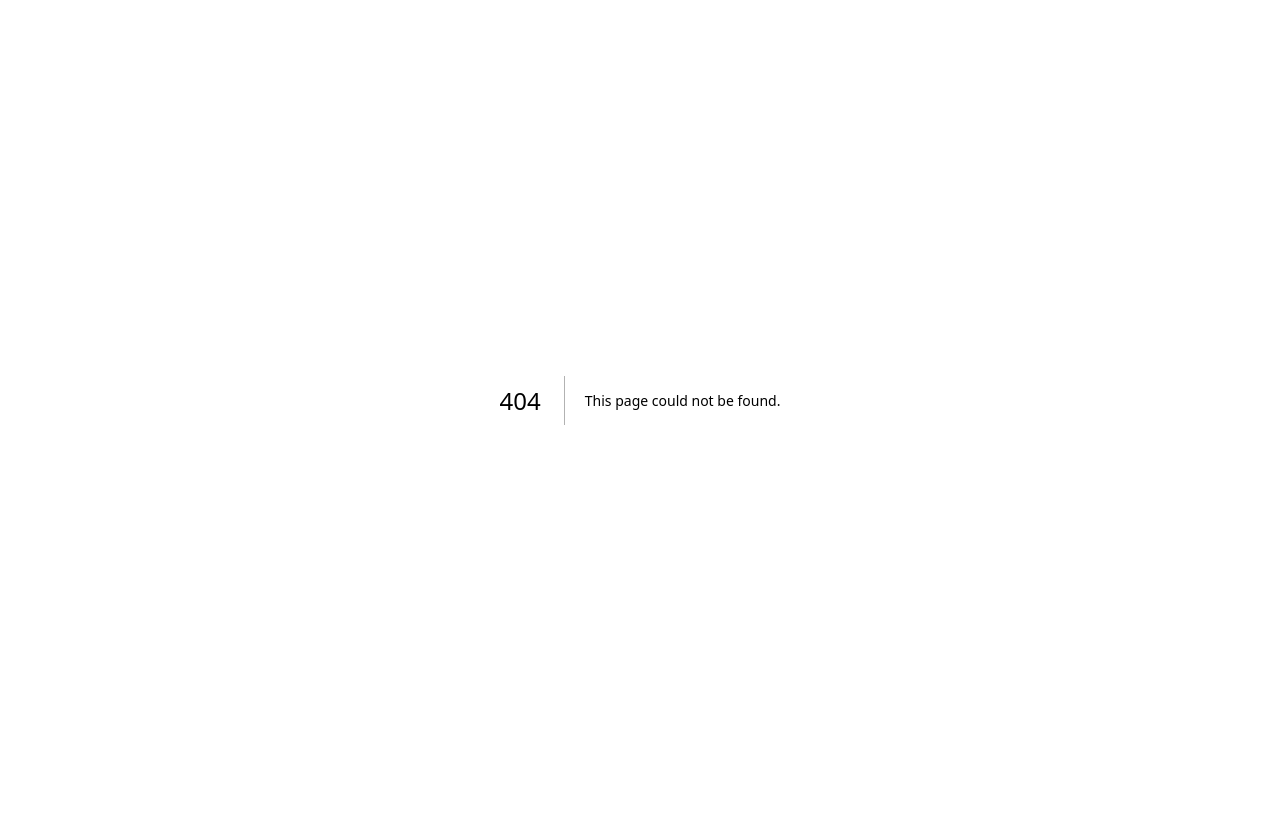
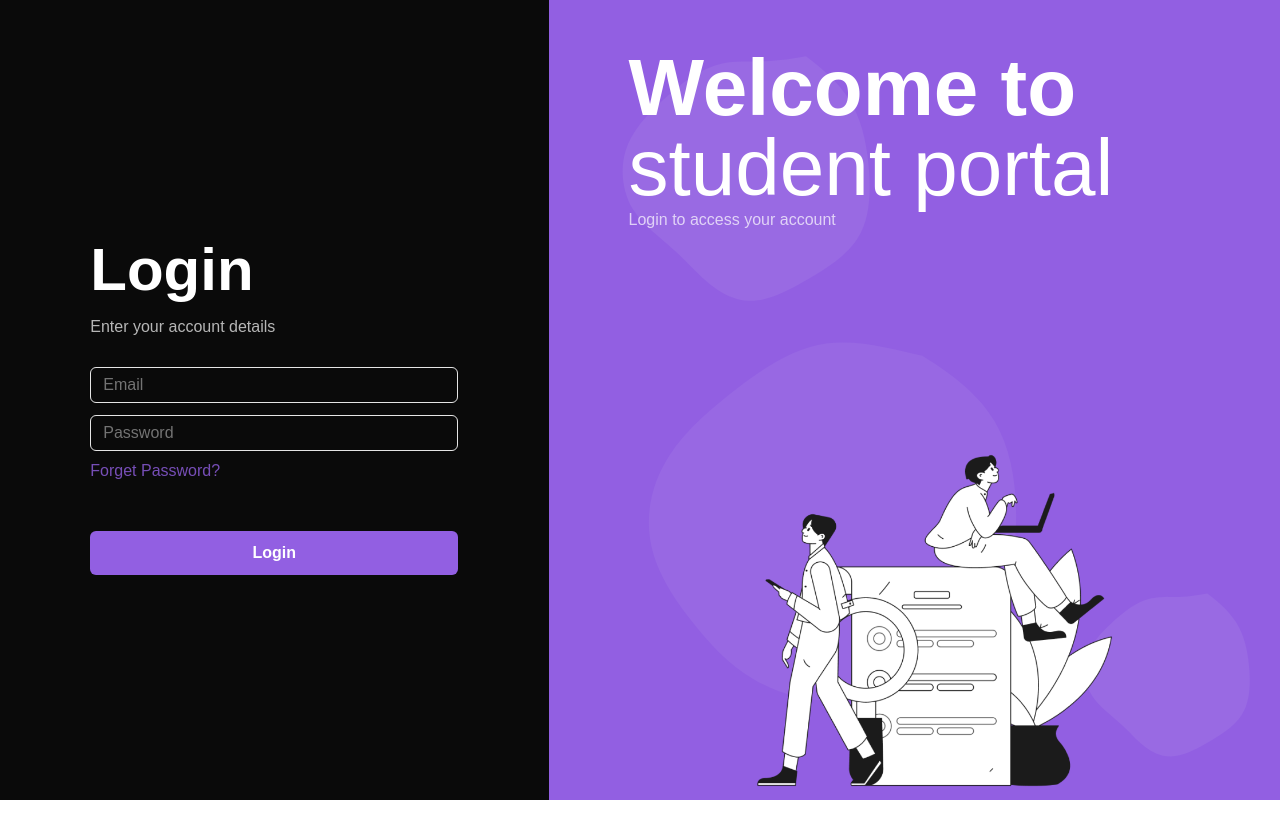
Before and after one commit to Cyber-Square-Pro/cs-learn-track, a Next.js app: page /student_signin in a window 1280 px wide. Before the commit this address had no page. Shown: the top 838 px of the page. Before the commit the page ends 800 px from the top, so only its background shows below. Built offline with nearby package versions, Linux system fonts and the light colour scheme.

Commit message:
Student SignIn front-end

```diff
--- a/app/(authentication)/(signin)/page.tsx
+++ b/app/(authentication)/student_signin/page.tsx
@@ -87,28 +87,11 @@ const SignInPage = () => {
               </button>
             </div>
           </form>
-          <br />
-          <br />
-          <br />
-          <br />
-          <br />
-          <br />
-          <div className=" grid grid-cols-2 place-items-center w-[23rem] pl-8  max-h-full">
-            <span className="font-poppins place-content-center align-middle text-[16px] col-span-1 opacity-50">
-              Don't have an account?{" "}
-            </span>
-            <button
-              type="submit"
-              className="col-span-1 signinBtn text-white bg-[#333437] py-2 px-4 w-[6rem] rounded-lg font-poppins text-[16px]"
-            >
-              Sign up
-            </button>
-          </div>
         </div>
       </div>
       <div className="relative h-screen align-bottom col-span-4 bg-[#925FE2] RHS">
         <svg
-          className="absolute top-0 z-0 left-0 w-1/2 h-auto opacity-50"
+          className="absolute top-0 z-0 left-0 w-1/2 h-auto opacity-70"
           xmlns="http://www.w3.org/2000/svg"
           viewBox="0 0 200 200"
         >
@@ -120,7 +103,7 @@ const SignInPage = () => {
         </svg>
 
         <svg
-          className="absolute bottom-0 right-0 w-1/3 h-auto opacity-50"
+          className="absolute bottom-0 right-0 w-1/3 h-auto opacity-70"
           xmlns="http://www.w3.org/2000/svg"
           viewBox="0 0 200 200"
         >
@@ -131,7 +114,7 @@ const SignInPage = () => {
           />
         </svg>
         <svg
-          className="absolute bottom-0 left-0 w-3/4 h-auto opacity-40"
+          className="absolute bottom-0 left-0 w-3/4 h-auto opacity-60"
           xmlns="http://www.w3.org/2000/svg"
           viewBox="0 0 200 200"
         >
@@ -143,7 +126,7 @@ const SignInPage = () => {
         </svg>
 
         {/* Existing Content */}
-        <div className="title grid pt-12 pl-[8rem]">
+        <div className="title grid pt-12 pl-[5rem]">
           <h1 className="text-white leading-none z-10 text-[60px] sm:text-[50px] md:text-[60px] lg:text-[80px] font-poppins font-bold m-0 h-fit">
             <span className="font-bold">Welcome to</span> <br />
             <span className="font-[100]">student portal</span>
@@ -152,14 +135,16 @@ const SignInPage = () => {
             Login to access your account
           </p>
         </div>
+        <div className="img-center w-full flex justify-center">
           <Image
             src={`/login/loginPic.png`}
             alt={`alt`}
-          layout="responsive"
+            // layout="responsive"
             width={800}
             height={800}
-          className="absolute bottom-0 left-1/2 transform -translate-x-1/2 w-full h-auto max-w-[700px] max-h-[700px]"
+            className="absolute bottom-0 mx-0 w-full sm:w-1/2 md:w-1/3 lg:w-3/5 h-auto"
           />
+        </div>
       </div>
     </div>
   );
```
Lines whose indentation alone changed are shown as unchanged.
